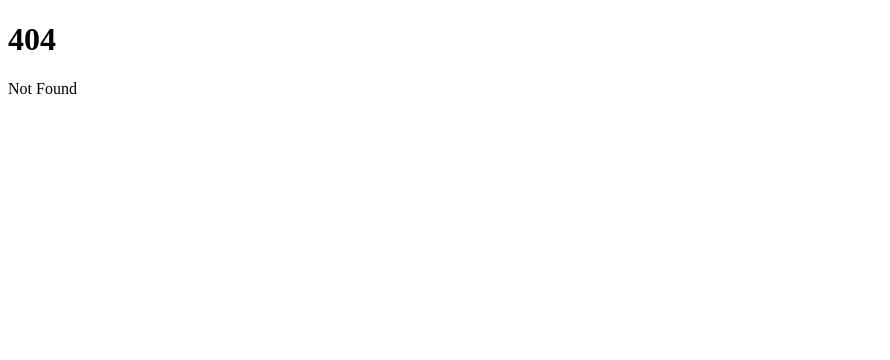
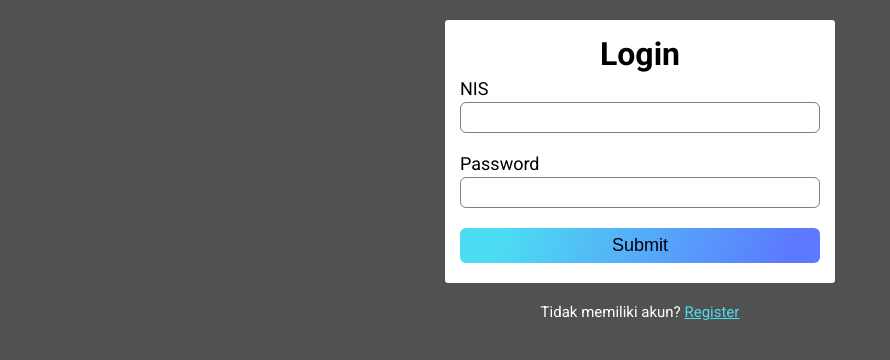
Before and after one commit to gedehari/Schooliosis, a SvelteKit app: page /login in a window 1280 px wide. Before the commit this address had no page. Shown: the top 360 px of the page, without its empty margins (0-890 px from the left). Built offline with nearby package versions, Linux system fonts and the light colour scheme.

Commit message:
Login and register pages

```diff
--- /dev/null
+++ b/src/routes/+layout.svelte
@@ -0,0 +1,15 @@
+<slot />
+
+<style>
+    @import url("https://fonts.googleapis.com/css2?family=Roboto:ital,wght@0,400;0,700;1,400;1,700&display=swap");
+
+    :global(.para-2) {
+        text-align: center;
+        color: white;
+        font-size: 15px;
+    }
+
+    :global(.para-2 a) {
+        color: rgb(76, 221, 242);
+    }
+</style>
--- a/src/routes/+page.svelte
+++ b/src/routes/+page.svelte
@@ -1,2 +1,2 @@
-<h1>Welcome to SvelteKit</h1>
-<p>Visit <a href="https://kit.svelte.dev">kit.svelte.dev</a> to read the documentation</p>
+<h1>Schooliosis</h1>
+<p>Work in progress...</p>
--- /dev/null
+++ b/src/routes/login/+layout.svelte
@@ -0,0 +1,9 @@
+<slot></slot>
+<style>
+    :global(body) {
+        margin: 0;
+        padding: 0;
+        background-color: #515151;
+        font-family: "Roboto", sans-serif;
+    }
+</style>
--- /dev/null
+++ b/src/routes/login/+page.server.ts
@@ -0,0 +1,5 @@
+import type { PageServerLoad } from './$types';
+
+// export const load = (async () => {
+//     return {};
+// }) satisfies PageServerLoad;
--- /dev/null
+++ b/src/routes/login/+page.svelte
@@ -0,0 +1,17 @@
+<script lang="ts">
+    import FormBox from "./FormBox.svelte";
+</script>
+
+<FormBox title="Login">
+    <label for="id">NIS</label>
+    <input type="text" name="id" placeholder="" required />
+
+    <label for="password">Password</label>
+    <input type="password" name="password" placeholder="" required />
+
+    <button type="submit">Submit</button>
+</FormBox>
+
+<p class="para-2">
+    Tidak memiliki akun? <a href="/login/register">Register</a>
+</p>
--- /dev/null
+++ b/src/routes/login/FormBox.svelte
@@ -0,0 +1,66 @@
+<script lang="ts">
+    export let title: string;
+</script>
+
+<div class="form-box">
+    <h1>{title}</h1>
+    <form method="post">
+        <slot></slot>
+    </form>
+</div>
+
+<style>
+    :global(.form-box) {
+        max-width: 360px;
+        margin: 20px auto;
+        padding: 10px 15px;
+        border-radius: 3px;
+        background-color: white;
+    }
+
+    :global(.form-box h1) {
+        text-align: center;
+        margin: 5px 0;
+    }
+
+    :global(.form-box form label) {
+        display: block;
+        margin: 3px 0;
+        font-size: 18px;
+    }
+
+    :global(.form-box form input) {
+        display: block;
+        box-sizing: border-box;
+        width: 100%;
+        margin-bottom: 20px;
+        padding: 7px;
+        border: none;
+        border: 1px solid gray;
+        border-radius: 6px;
+        outline: none;
+    }
+
+    :global(.form-box form button) {
+        display: block;
+        width: 100%;
+        height: 35px;
+        margin: 15px 0 10px 0;
+        border: none;
+        border-radius: 6px;
+        background: linear-gradient(
+            109.5deg,
+            rgb(76, 221, 242) 11.2%,
+            rgb(92, 121, 255) 91.1%
+        );
+        font-size: 18px;
+    }
+
+    :global(.form-box form button:hover) {
+        background: linear-gradient(
+            109.5deg,
+            rgb(107, 225, 243) 11.2%,
+            rgb(110, 136, 254) 91.1%
+        );
+    }
+</style>
```
Also changed, not shown: src/routes/login/register/+page.svelte (added, +23 -0 lines).
